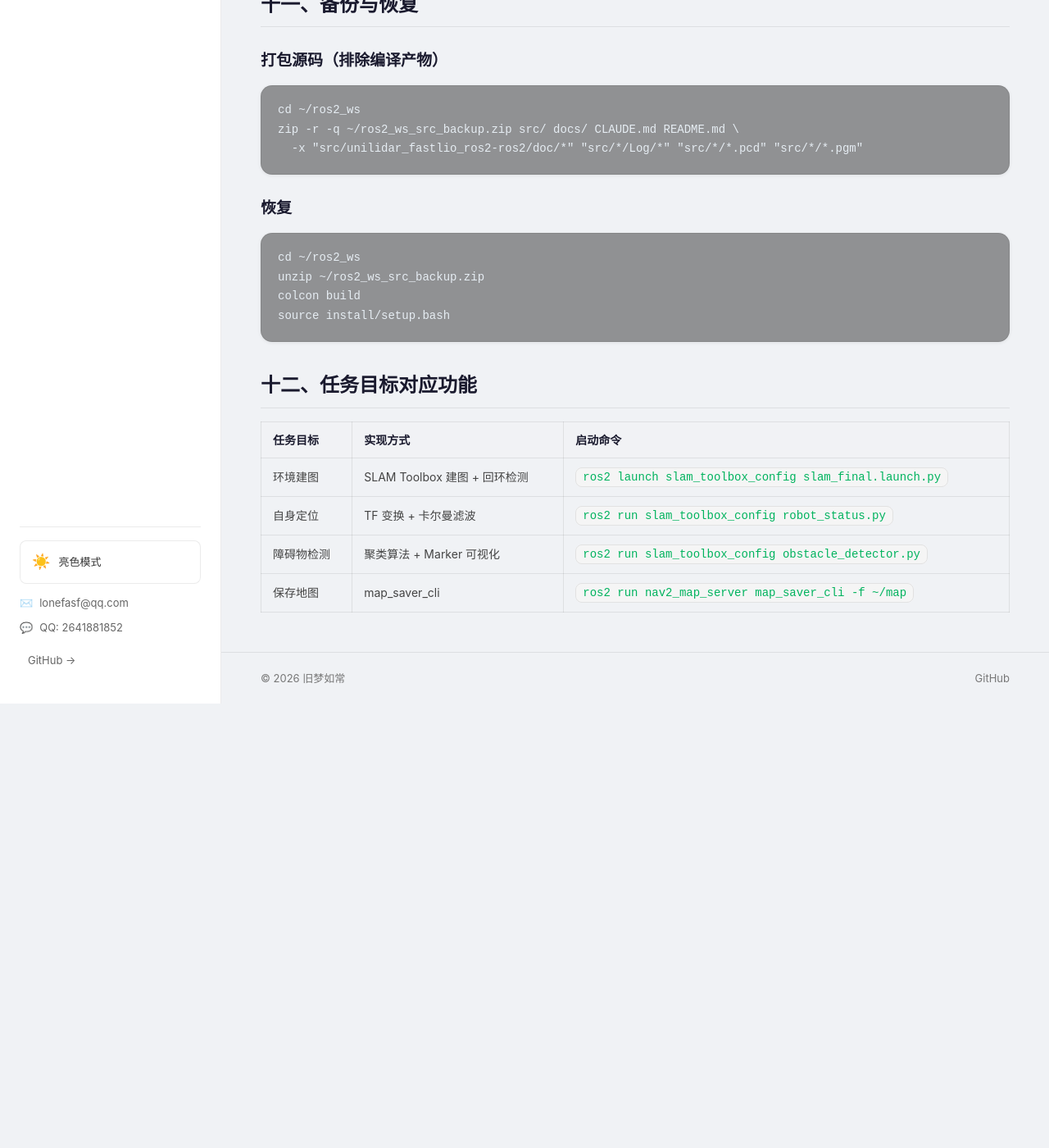
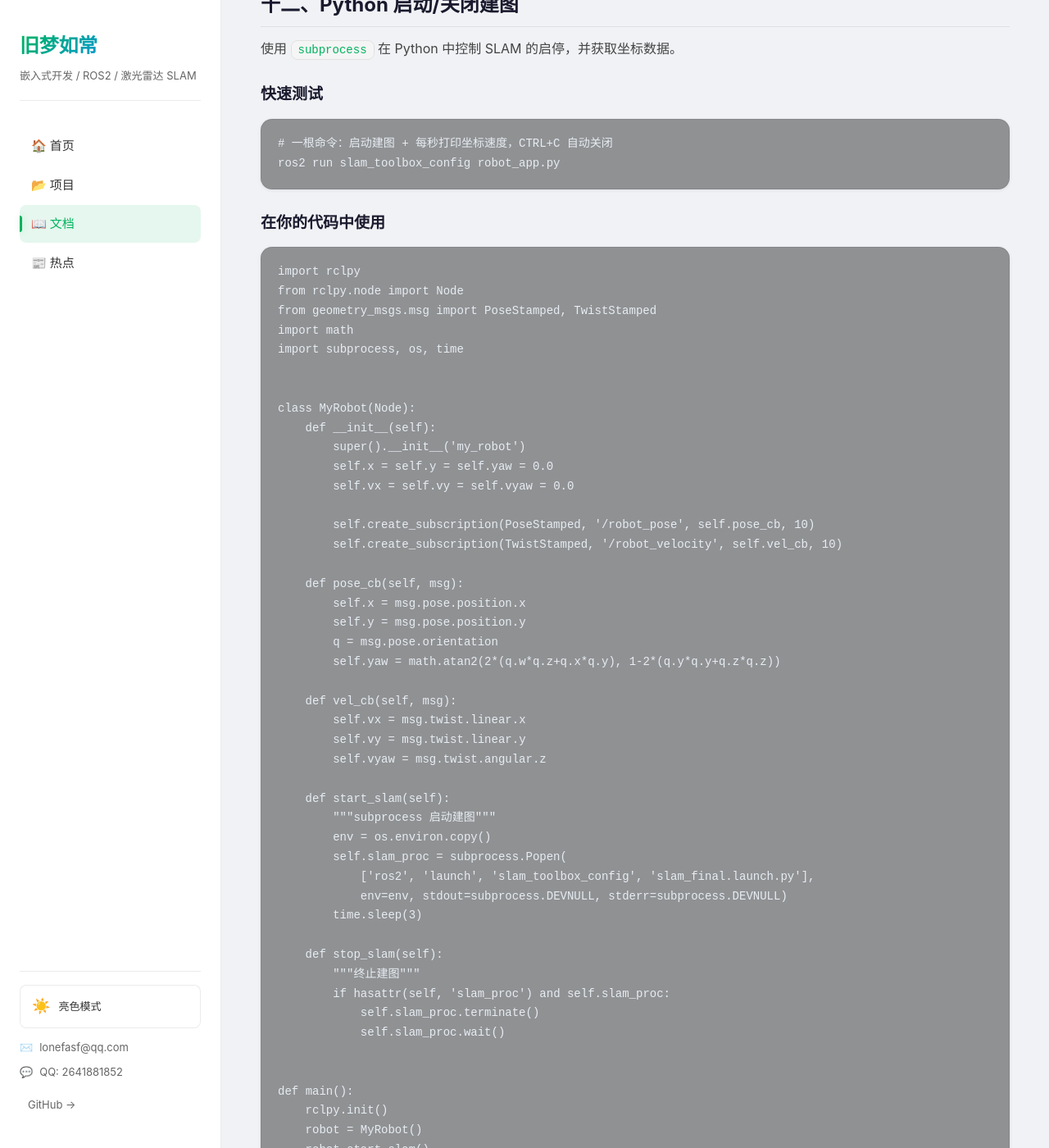
Before and after one commit to LONEFORME/LONEFORME.github.io, a Jekyll site: the page built from docs/leishen_n10p.md, in a window 1280 px wide and 1400 px high, scrolled down 6558 px. Shown: the whole window at 82% size. Built offline with Jekyll 4.4.1, drawn with Linux system fonts in a browser that asks for light colours; our own code applies the rules of GitHub Pages for plain Markdown files; before the commit the page ends 7416 px from its top, so only the background shows below that; some of the changed text lies outside the part shown.

Commit message:
sync: 同步 Python 应用示例文档

````diff
--- a/docs/leishen_n10p.md
+++ b/docs/leishen_n10p.md
@@ -213,7 +213,7 @@
 | `/robot_predicted` | PointStamped | 预测位置 |
 | `/obstacle_markers` | MarkerArray | 障碍物可视化标记 |
 
-## 十、常见问题
+## 十一、常见问题
 
 ### SLAM_ERROR Speed
 移动太快时 SLAM 跟不上，放慢速度即可。
@@ -230,7 +230,81 @@
 ### 启动报 TF 错误
 等待几秒让 SLAM 初始化完成，`map` 帧建立后会自动恢复。
 
-## 十一、备份与恢复
+## 十二、Python 启动/关闭建图
+
+使用 `subprocess` 在 Python 中控制 SLAM 的启停，并获取坐标数据。
+
+### 快速测试
+
+```bash
+# 一根命令：启动建图 + 每秒打印坐标速度，CTRL+C 自动关闭
+ros2 run slam_toolbox_config robot_app.py
+```
+
+### 在你的代码中使用
+
+```python
+import rclpy
+from rclpy.node import Node
+from geometry_msgs.msg import PoseStamped, TwistStamped
+import math
+import subprocess, os, time
+
+
+class MyRobot(Node):
+    def __init__(self):
+        super().__init__('my_robot')
+        self.x = self.y = self.yaw = 0.0
+        self.vx = self.vy = self.vyaw = 0.0
+
+        self.create_subscription(PoseStamped, '/robot_pose', self.pose_cb, 10)
+        self.create_subscription(TwistStamped, '/robot_velocity', self.vel_cb, 10)
+
+    def pose_cb(self, msg):
+        self.x = msg.pose.position.x
+        self.y = msg.pose.position.y
+        q = msg.pose.orientation
+        self.yaw = math.atan2(2*(q.w*q.z+q.x*q.y), 1-2*(q.y*q.y+q.z*q.z))
+
+    def vel_cb(self, msg):
+        self.vx = msg.twist.linear.x
+        self.vy = msg.twist.linear.y
+        self.vyaw = msg.twist.angular.z
+
+    def start_slam(self):
+        """subprocess 启动建图"""
+        env = os.environ.copy()
+        self.slam_proc = subprocess.Popen(
+            ['ros2', 'launch', 'slam_toolbox_config', 'slam_final.launch.py'],
+            env=env, stdout=subprocess.DEVNULL, stderr=subprocess.DEVNULL)
+        time.sleep(3)
+
+    def stop_slam(self):
+        """终止建图"""
+        if hasattr(self, 'slam_proc') and self.slam_proc:
+            self.slam_proc.terminate()
+            self.slam_proc.wait()
+
+
+def main():
+    rclpy.init()
+    robot = MyRobot()
+    robot.start_slam()
+    try:
+        rclpy.spin(robot)
+    except KeyboardInterrupt:
+        pass
+    finally:
+        robot.stop_slam()
+        rclpy.shutdown()
+
+if __name__ == '__main__':
+    main()
+```
+
+---
+
+## 十三、备份与恢复
 
 ### 打包源码（排除编译产物）
 
@@ -249,7 +323,7 @@
 source install/setup.bash
 ```
 
-## 十二、任务目标对应功能
+## 十四、任务目标对应功能
 
 | 任务目标 | 实现方式 | 启动命令 |
 |----------|----------|----------|
````
Also changed, not shown: other parts of docs/leishen_n10p.md (+4 -4 lines).
